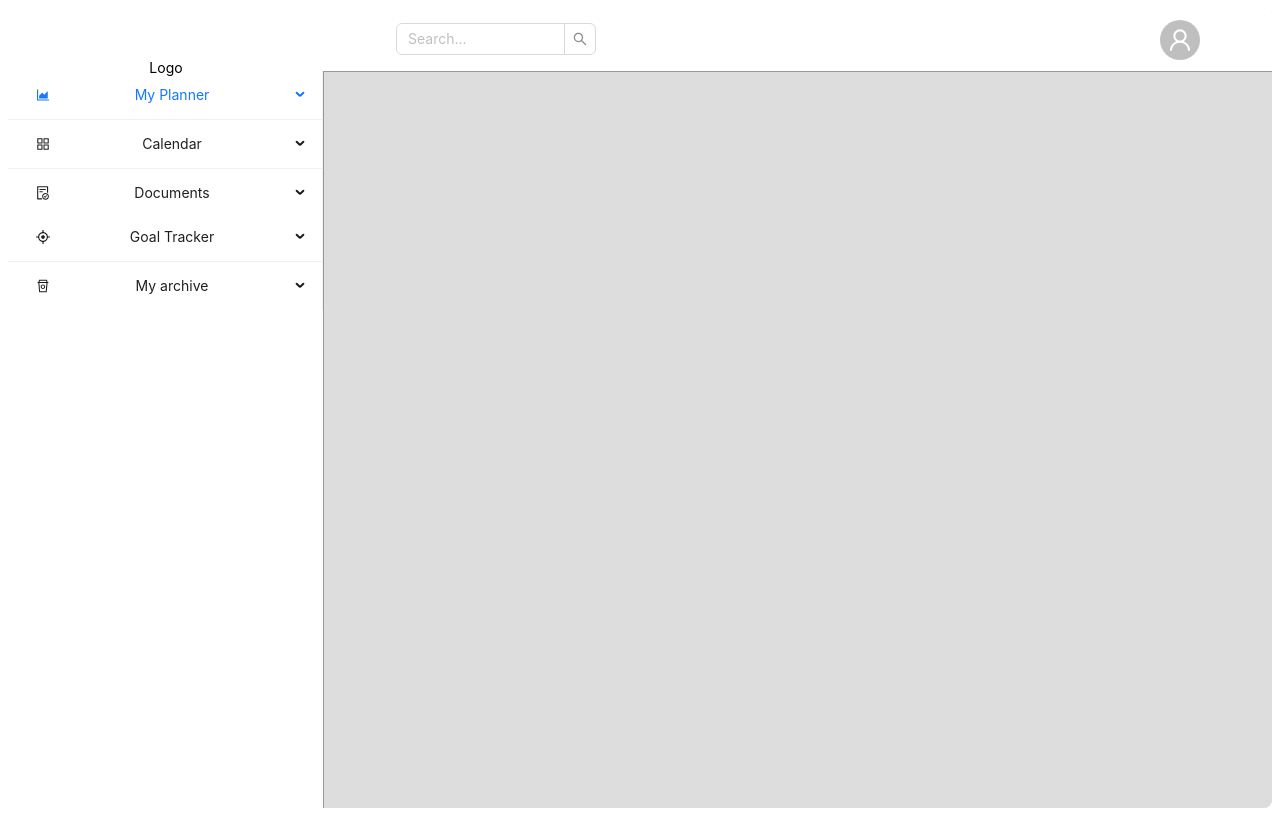
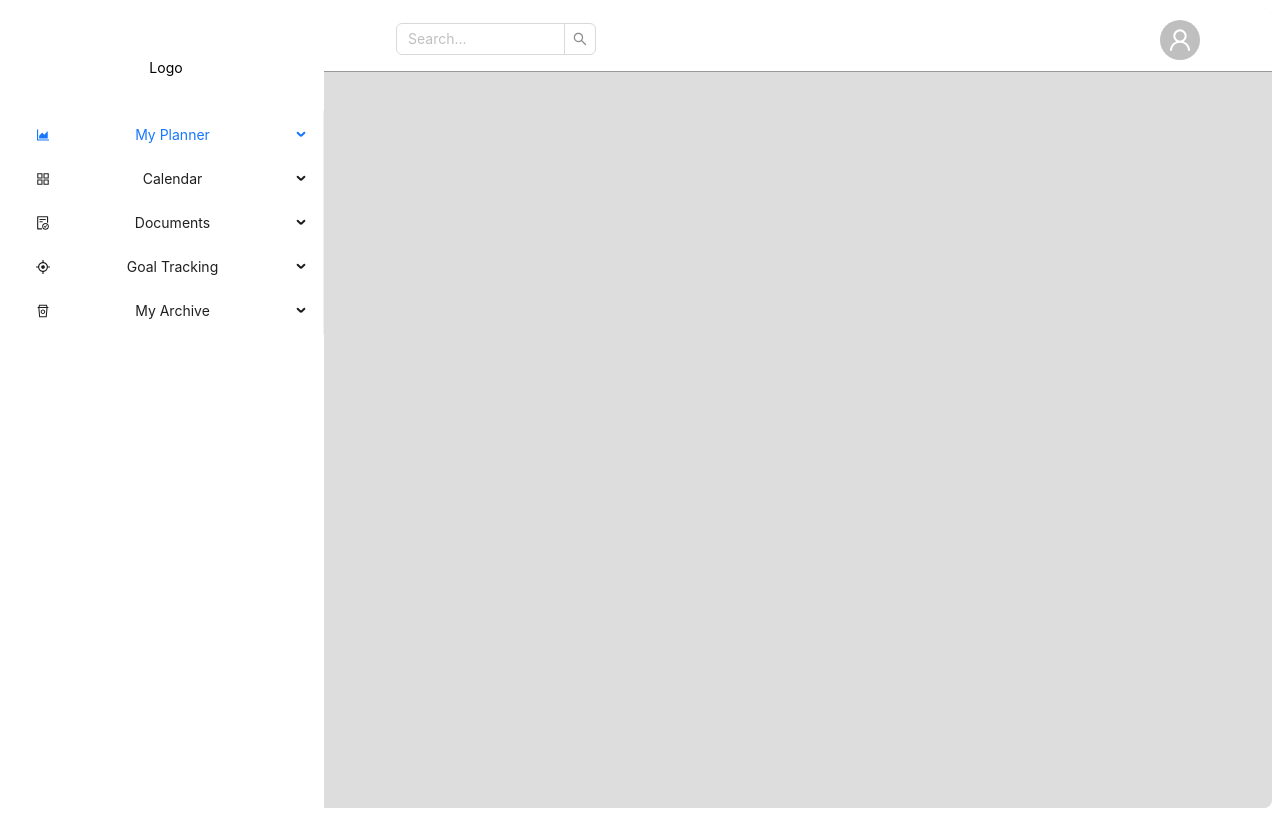
Before and after one commit to LiliAzatyan/time-wise-web, a React (Create React App) app: page / in a window 1280 px wide. Built offline with nearby package versions, Linux system fonts and the light colour scheme.

Commit message:
supporting routing

```diff
--- a/src/layouts/SiderLayout.js
+++ b/src/layouts/SiderLayout.js
@@ -1,77 +1,130 @@
-import React from 'react';
 import { AppstoreOutlined, RestOutlined, AreaChartOutlined, FileDoneOutlined, AimOutlined } from '@ant-design/icons';
+import React, { useState } from 'react';
 import { Menu } from 'antd';
-
-function getItem(label, key, icon, children, type) {
-  return {
-    key,
-    icon,
-    children,
-    label,
-    type,
-  };
-}
+import { Link } from 'react-router-dom';
 
 const items = [
-  getItem('My Planner', 'sub1', <AreaChartOutlined />, [
-    getItem('Item 1', 'g1', null, [getItem('Option 1', '1'), getItem('Option 2', '2')], 'group'),
-    getItem('Item 2', 'g2', null, [getItem('Option 3', '3'), getItem('Option 4', '4')], 'group'),
-  ]),
   {
-    type: 'divider',
+    label: 'My Planner',
+    key: 'my-planner',
+    icon: <AreaChartOutlined />,
+    children: [
+      {
+        type: 'group',
+        children: [
+          {
+            label: <Link to="/my-planner">Item 1</Link>,
+            key: 'my-planner-item-1',
+          },
+          {
+            label: <Link to="/my-planner/">Item 2</Link>,
+            key: 'my-planner-item-2',
+          },
+        ],
+      }
+    ],
   },
-  getItem('Calendar', 'sub2', <AppstoreOutlined />, [
-    getItem('Option 5', '5'),
-    getItem('Option 6', '6'),
-    getItem('Submenu', 'sub3', null, [getItem('Option 7', '7'), getItem('Option 8', '8')]),
-  ]),
   {
-    type: 'divider',
+    label: 'Calendar',
+    key: 'calendar',
+    icon: <AppstoreOutlined />,
+    children: [
+      {
+        type: 'group',
+        children: [
+          {
+            label: <Link to="/calendar/">Option 1</Link>,
+            key: 'calendar-option-1',
+          },
+          {
+            label: <Link to="/calendar/">Option 2</Link>,
+            key: 'calendar-option-2',
+          },
+        ],
+      }
+    ],
   },
-  getItem('Documents', 'sub4', <FileDoneOutlined />, [
-    getItem('Option 9', '9'),
-    getItem('Option 10', '10'),
-    getItem('Option 11', '11'),
-    getItem('Option 12', '12'),
-  ]),
-  // Add more menus here
-  getItem('Goal Tracker', 'sub5', <AimOutlined />, [
-    getItem('Option 13', '13'),
-    getItem('Option 14', '14'),
-  ]),
   {
-    type: 'divider',
+    label: 'Documents',
+    key: 'documents',
+    icon: <FileDoneOutlined />,
+    children: [
+      {
+        type: 'group',
+        children: [
+          {
+            label: <Link to="/documents">Option 1</Link>,
+            key: 'documents-option-1',
+          },
+          {
+            label: <Link to="/documents">Option 2</Link>,
+            key: 'documents-option-2',
+          },
+        ],
+      }
+    ],
   },
-  getItem('My archive', 'sub6', <RestOutlined />, [
-    getItem('Option 15', '15'),
-    getItem('Option 16', '16'),
-  ]),
+  {
+    label: 'Goal Tracking',
+    key: 'goal-tracking',
+    icon: <AimOutlined />,
+    children: [
+      {
+        type: 'group',
+        children: [
+          {
+            label: <Link to="/goal-tracking">Option 1</Link>,
+            key: 'goal-tracking-option-1',
+          },
+          {
+            label: <Link to="/goal-tracking">Option 2</Link>,
+            key: 'goal-tracking-option-2',
+          },
+        ],
+      }
+    ],
+  },
+  {
+    label: 'My Archive',
+    key: 'my-archive',
+    icon: <RestOutlined />,
+    children: [
+      {
+        type: 'group',
+        children: [
+          {
+            label: <Link to="/my-archive">Option 1</Link>,
+            key: 'my-archive-option-1',
+          },
+          {
+            label: <Link to="/my-archive">Option 2</Link>,
+            key: 'my-archive-option-2',
+          },
+        ],
+      }
+    ],
+  },
 ];
 
 const App = () => {
+  const [current, setCurrent] = useState('my-planner');
+
   const onClick = (e) => {
     console.log('click ', e);
+    setCurrent(e.key);
   };
 
   return (
     <div>
-      <div style={{height: '63px', marginTop: '0px'}}>
-        Logo
-      </div>
-      <div style={{height: '100vh',borderRight: 'solid 0.5px', borderColor:"#999"}}>
+       <div style={{height: '63px', marginTop: '0px'}}>
+         Logo
+       </div>
+       <div style={{height: '100vh', marginTop: "40px"}}>
 
-    <Menu
-      onClick={onClick}
-      style={{
-        width: '100%',
-      }}
-      defaultSelectedKeys={['1']}
-      // defaultOpenKeys={['sub1']}
-      mode="inline"
-      items={items}
-      />
-      </div>
-    </div>
+       <Menu onClick={onClick} selectedKeys={[current]} mode="inline" items={items} />
+
+       </div>
+     </div>
   );
 };
 
```
